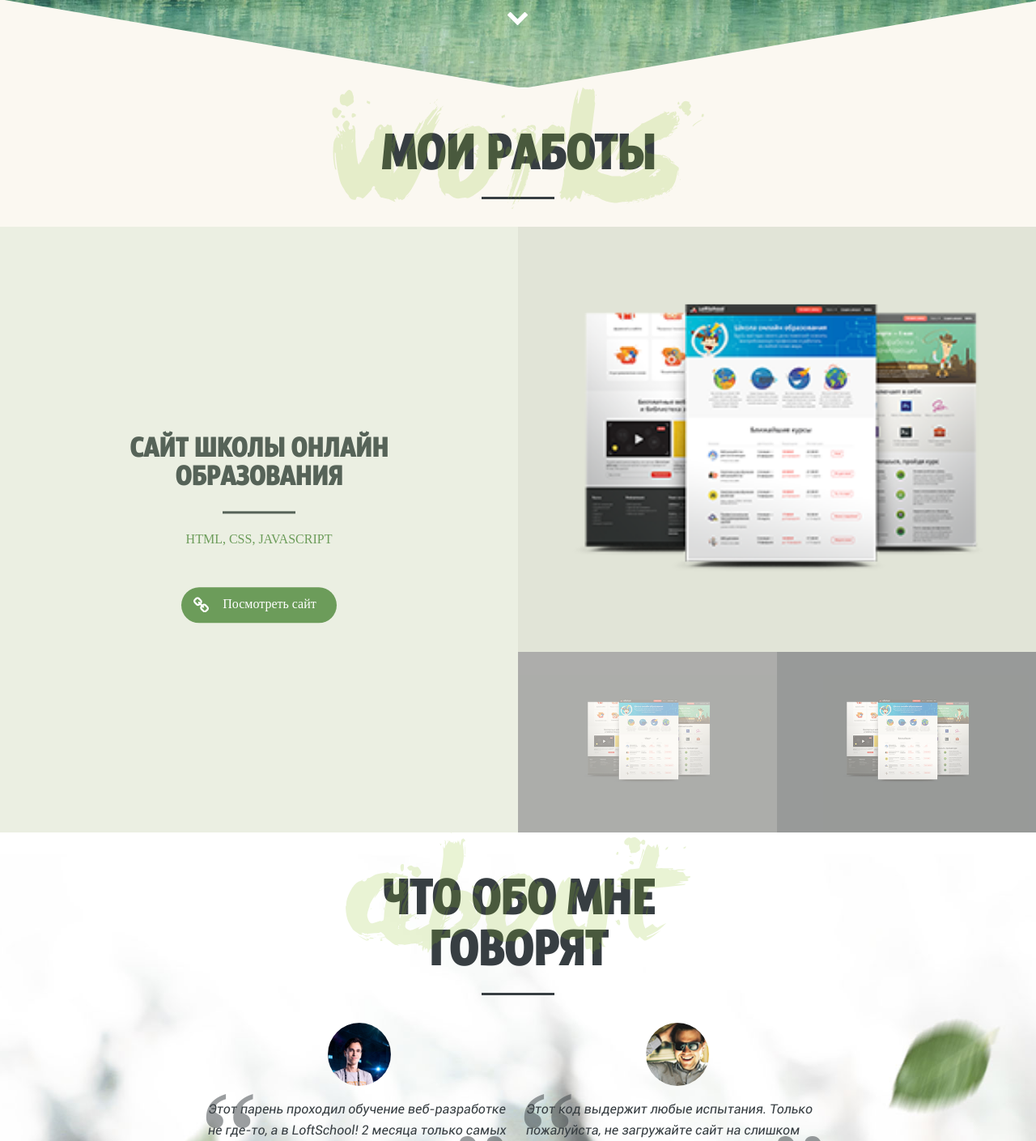
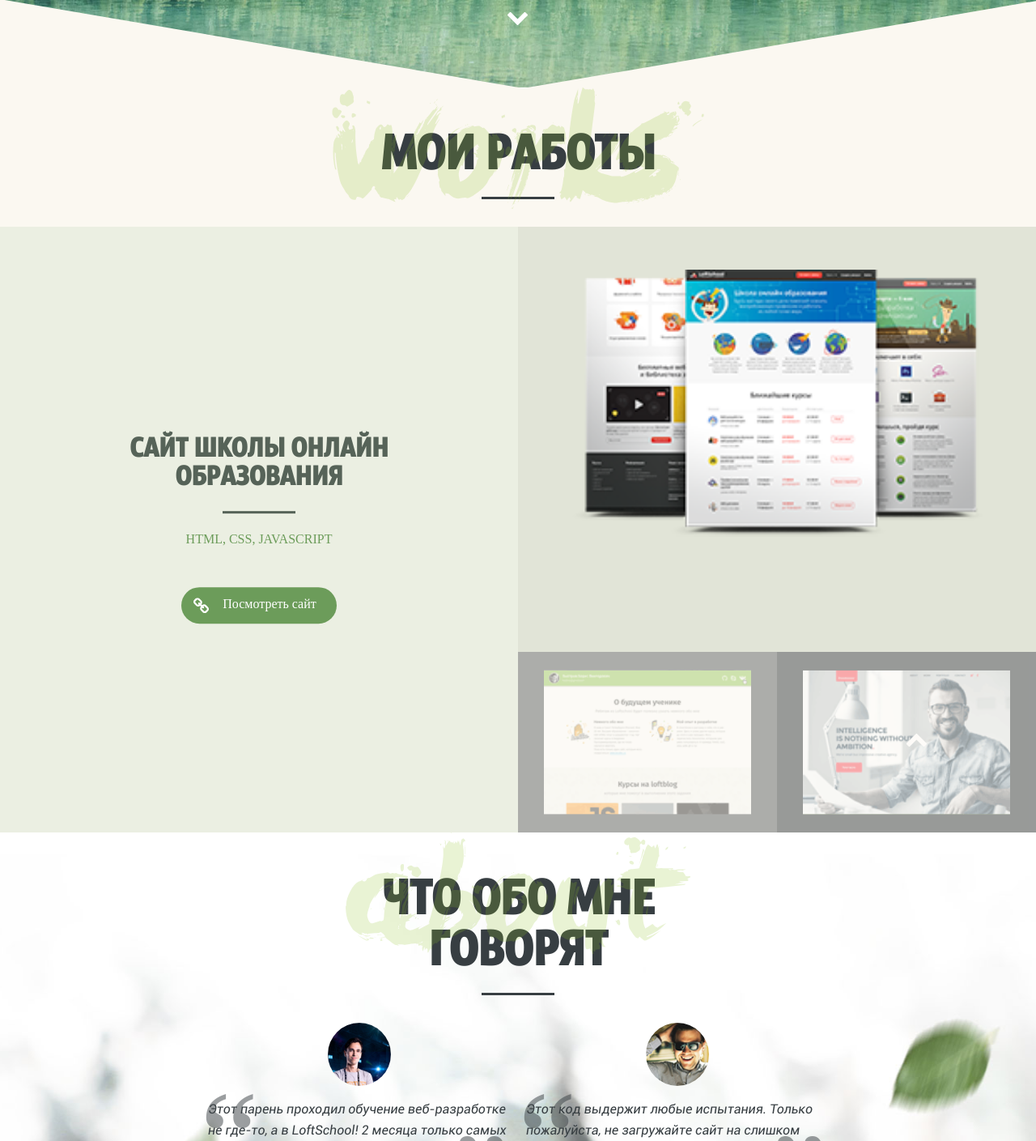
Before and after one commit to DenisBeck/dz1-loftschool, a web app: file app/works.html in a window 1280 px wide. Shown: the part 692-2101 px from the top of the page at 81% size. Run offline with its HTML, style and script files only (its server is not run), Linux system fonts and the light colour scheme; style sheets or scripts are compiled from the project's sources; some web fonts are replaced.

Commit message:
слайдер более-менее работает

```diff
--- a/app/css/main.css
+++ b/app/css/main.css
@@ -437,6 +437,7 @@
     height: 100%; }
   .description-part__block {
     width: 80%;
+    height: 80%;
     text-align: center;
     position: absolute;
     top: 50%;
@@ -444,11 +445,23 @@
     -webkit-transform: translate(-50%, -50%);
         -ms-transform: translate(-50%, -50%);
             transform: translate(-50%, -50%); }
+  .description-part__list {
+    overflow: hidden;
+    height: 100%;
+    width: 100%;
+    position: relative; }
   .description-part__item {
-    display: none;
+    position: absolute;
+    top: 50%;
+    left: 50%;
+    -webkit-transform: translate(-50%, -50%);
+        -ms-transform: translate(-50%, -50%);
+            transform: translate(-50%, -50%);
+    width: 100%;
+    left: 150%;
     font-family: robotomedium; }
-    .description-part__item:first-of-type {
-      display: block; }
+    .description-part__item_active {
+      left: 50%; }
   .description-part__head {
     font-size: 35px;
     font-family: sansus_webissimoregular;
@@ -494,6 +507,7 @@
     height: 100%; }
   .vision-part__container {
     width: 80%;
+    height: 80%;
     text-align: center;
     position: absolute;
     top: 50%;
@@ -501,12 +515,26 @@
     -webkit-transform: translate(-50%, -50%);
         -ms-transform: translate(-50%, -50%);
             transform: translate(-50%, -50%); }
-  .vision-part__img {
-    width: 100%; }
+  .vision-part__list {
+    width: 100%;
+    height: 100%;
+    position: relative;
+    overflow: hidden; }
+  .vision-part__img img {
+    width: 100%;
+    height: 100%; }
   .vision-part__item {
-    display: none; }
-    .vision-part__item:first-of-type {
-      display: block; }
+    width: 100%;
+    height: 100%;
+    opacity: 0;
+    position: absolute;
+    top: 50%;
+    left: 50%;
+    -webkit-transform: translate(-50%, -50%);
+        -ms-transform: translate(-50%, -50%);
+            transform: translate(-50%, -50%); }
+    .vision-part__item_active {
+      opacity: 1; }
 
 .navigation-part {
   float: right;
@@ -517,6 +545,8 @@
     position: relative;
     height: 100%; }
   .navigation-part__wrap {
+    width: 80%;
+    height: 80%;
     position: absolute;
     top: 50%;
     left: 50%;
@@ -525,20 +555,35 @@
             transform: translate(-50%, -50%);
     max-width: 280px;
     text-align: center; }
+  .navigation-part__list {
+    overflow: hidden;
+    position: relative;
+    height: 100%;
+    width: 100%; }
   .navigation-part__item {
-    display: none; }
-    .navigation-part__item:first-of-type {
-      display: block; }
+    position: absolute;
+    top: 50%;
+    left: 50%;
+    -webkit-transform: translate(-50%, -50%);
+        -ms-transform: translate(-50%, -50%);
+            transform: translate(-50%, -50%);
+    width: 100%;
+    height: 100%;
+    overflow: hidden; }
   .navigation-part__prev {
     float: left;
     opacity: 0.4; }
-    .navigation-part__prev .description-part__img {
-      opacity: 0.5; }
+    .navigation-part__prev .navigation-part__item {
+      top: -50%; }
+      .navigation-part__prev .navigation-part__item_active {
+        top: 50%; }
   .navigation-part__next {
     float: right;
     opacity: 0.5; }
-    .navigation-part__next .description-part__img {
-      opacity: 0.5; }
+    .navigation-part__next .navigation-part__item {
+      top: 150%; }
+      .navigation-part__next .navigation-part__item_active {
+        top: 50%; }
   .navigation-part__arrow {
     width: 25px;
     height: 20px;
@@ -1329,9 +1374,6 @@ a {
   50% {
     -webkit-transform: scaleX(0.5);
             transform: scaleX(0.5); }
-  90% {
-    -webkit-transform: scaleX(0);
-            transform: scaleX(0); }
   100% {
     -webkit-transform: scaleX(0);
             transform: scaleX(0); } }
@@ -1357,9 +1396,6 @@ a {
   50% {
     -webkit-transform: scaleX(0.5);
             transform: scaleX(0.5); }
-  90% {
-    -webkit-transform: scaleX(1);
-            transform: scaleX(1); }
   100% {
     -webkit-transform: scaleX(1);
             transform: scaleX(1); } }
--- a/app/sass/main.sass
+++ b/app/sass/main.sass
@@ -196,8 +196,6 @@ a
 		transform: scaleX(1)
 	50%
 		transform: scaleX(0.5)
-	90%
-		transform: scaleX(0)
 	100%
 		transform: scaleX(0)
 
@@ -206,8 +204,6 @@ a
 		transform: scaleX(0)
 	50%
 		transform: scaleX(0.5)
-	90%
-		transform: scaleX(1)
 	100%
 		transform: scaleX(1)
 
--- a/app/works.html
+++ b/app/works.html
@@ -68,14 +68,17 @@
           <div class="vision-part__wrap">
             <div class="vision-part__container">
               <ul class="vision-part__list">
-                <li class="vision-part__item">
+                <li class="vision-part__item vision-part__item_active">
                   <div class="vision-part__img"><img src="img/site1.png" alt="Моя работа"/></div>
                 </li>
                 <li class="vision-part__item">
-                  <div class="vision-part__img"><img src="img/site1.png" alt="Моя работа"/></div>
+                  <div class="vision-part__img"><img src="img/fl-site.png" alt="Моя работа"/></div>
                 </li>
                 <li class="vision-part__item">
-                  <div class="vision-part__img"><img src="img/site1.png" alt="Моя работа"/></div>
+                  <div class="vision-part__img"><img src="img/pf-site.png" alt="Моя работа"/></div>
+                </li>
+                <li class="vision-part__item">
+                  <div class="vision-part__img"><img src="img/test-site.png" alt="Моя работа"/></div>
                 </li>
               </ul>
             </div>
@@ -85,7 +88,7 @@
           <div class="description-part__wrap">
             <div class="description-part__block">
               <ul class="description-part__list">
-                <li class="description-part__item">
+                <li class="description-part__item description-part__item_active">
                   <h3 class="description-part__head">Сайт школы онлайн образования</h3>
                   <div class="description-part-tech">
                     <ul class="description-part-tech__list">
@@ -93,63 +96,35 @@
                       <li class="description-part-tech__item">css,</li>
                       <li class="description-part-tech__item">javascript</li>
                     </ul>
-                  </div><a href="http://www.loftschool.com" target="_blank" class="description-part__visit">Посмотреть сайт </a>
+                  </div><a href="http://www.loftschool.com" target="_blank" class="description-part__visit">Посмотреть сайт</a>
                 </li>
                 <li class="description-part__item">
-                  <h3 class="description-part__head">Сайт школы онлайн образования</h3>
+                  <h3 class="description-part__head">Лендинг-страница Фрилансера</h3>
                   <div class="description-part-tech">
                     <ul class="description-part-tech__list">
-                      <li class="description-part-tech__item">h,</li>
-                      <li class="description-part-tech__item">t,</li>
-                      <li class="description-part-tech__item">m,</li>
-                      <li class="description-part-tech__item">l,</li>
-                      <li class="description-part-tech__item">,,</li>
-                      <li class="description-part-tech__item"> ,</li>
-                      <li class="description-part-tech__item">c,</li>
-                      <li class="description-part-tech__item">s,</li>
-                      <li class="description-part-tech__item">s,</li>
-                      <li class="description-part-tech__item">,,</li>
-                      <li class="description-part-tech__item"> ,</li>
-                      <li class="description-part-tech__item">j,</li>
-                      <li class="description-part-tech__item">a,</li>
-                      <li class="description-part-tech__item">v,</li>
-                      <li class="description-part-tech__item">a,</li>
-                      <li class="description-part-tech__item">s,</li>
-                      <li class="description-part-tech__item">c,</li>
-                      <li class="description-part-tech__item">r,</li>
-                      <li class="description-part-tech__item">i,</li>
-                      <li class="description-part-tech__item">p,</li>
-                      <li class="description-part-tech__item">t</li>
+                      <li class="description-part-tech__item">html,</li>
+                      <li class="description-part-tech__item">css</li>
                     </ul>
-                  </div><a href="http://www.loftschool.com" target="_blank" class="description-part__visit">Посмотреть сайт </a>
+                  </div><a href="#" target="_blank" class="description-part__visit">Посмотреть сайт</a>
                 </li>
                 <li class="description-part__item">
-                  <h3 class="description-part__head">Сайт школы онлайн образования</h3>
+                  <h3 class="description-part__head">Сайт портфолио - пример</h3>
                   <div class="description-part-tech">
                     <ul class="description-part-tech__list">
-                      <li class="description-part-tech__item">h,</li>
-                      <li class="description-part-tech__item">t,</li>
-                      <li class="description-part-tech__item">m,</li>
-                      <li class="description-part-tech__item">l,</li>
-                      <li class="description-part-tech__item">,,</li>
-                      <li class="description-part-tech__item"> ,</li>
-                      <li class="description-part-tech__item">c,</li>
-                      <li class="description-part-tech__item">s,</li>
-                      <li class="description-part-tech__item">s,</li>
-                      <li class="description-part-tech__item">,,</li>
-                      <li class="description-part-tech__item"> ,</li>
-                      <li class="description-part-tech__item">j,</li>
-                      <li class="description-part-tech__item">a,</li>
-                      <li class="description-part-tech__item">v,</li>
-                      <li class="description-part-tech__item">a,</li>
-                      <li class="description-part-tech__item">s,</li>
-                      <li class="description-part-tech__item">c,</li>
-                      <li class="description-part-tech__item">r,</li>
-                      <li class="description-part-tech__item">i,</li>
-                      <li class="description-part-tech__item">p,</li>
-                      <li class="description-part-tech__item">t</li>
+                      <li class="description-part-tech__item">html,</li>
+                      <li class="description-part-tech__item">css</li>
                     </ul>
-                  </div><a href="http://www.loftschool.com" target="_blank" class="description-part__visit">Посмотреть сайт </a>
+                  </div><a href="#" target="_blank" class="description-part__visit">Посмотреть сайт</a>
+                </li>
+                <li class="description-part__item">
+                  <h3 class="description-part__head">страница портфолио в тестовом задании</h3>
+                  <div class="description-part-tech">
+                    <ul class="description-part-tech__list">
+                      <li class="description-part-tech__item">html,</li>
+                      <li class="description-part-tech__item">css,</li>
+                      <li class="description-part-tech__item">javascript</li>
+                    </ul>
+                  </div><a href="#" target="_blank" class="description-part__visit">Посмотреть сайт</a>
                 </li>
               </ul>
             </div>
@@ -163,10 +138,13 @@
                   <div class="navigation-part__img"><img src="img/site1.png" alt="Моя работа"/></div>
                 </li>
                 <li class="navigation-part__item">
-                  <div class="navigation-part__img"><img src="img/site1.png" alt="Моя работа"/></div>
+                  <div class="navigation-part__img"><img src="img/fl-site.png" alt="Моя работа"/></div>
                 </li>
                 <li class="navigation-part__item">
-                  <div class="navigation-part__img"><img src="img/site1.png" alt="Моя работа"/></div>
+                  <div class="navigation-part__img"><img src="img/pf-site.png" alt="Моя работа"/></div>
+                </li>
+                <li class="navigation-part__item navigation-part__item_active">
+                  <div class="navigation-part__img"><img src="img/test-site.png" alt="Моя работа"/></div>
                 </li>
               </ul>
             </div>
@@ -178,11 +156,14 @@
                 <li class="navigation-part__item">
                   <div class="navigation-part__img"><img src="img/site1.png" alt="Моя работа"/></div>
                 </li>
-                <li class="navigation-part__item">
-                  <div class="navigation-part__img"><img src="img/site1.png" alt="Моя работа"/></div>
+                <li class="navigation-part__item navigation-part__item_active">
+                  <div class="navigation-part__img"><img src="img/fl-site.png" alt="Моя работа"/></div>
                 </li>
                 <li class="navigation-part__item">
-                  <div class="navigation-part__img"><img src="img/site1.png" alt="Моя работа"/></div>
+                  <div class="navigation-part__img"><img src="img/pf-site.png" alt="Моя работа"/></div>
+                </li>
+                <li class="navigation-part__item">
+                  <div class="navigation-part__img"><img src="img/test-site.png" alt="Моя работа"/></div>
                 </li>
               </ul>
             </div>
```
Also changed, not shown: other parts of app/css/main.css (+6 -9 lines), app/jade/blocks/mixins.jade (+64 -22 lines), app/jade/works.jade (+4 -12 lines), app/js/common.js (+191 -1 lines), app/sass/_media.sass (+6 -3 lines), app/sass/_works.sass (+46 -14 lines), app/img/fl-site.png (added), app/img/pf-site.png (added), app/img/test-site.jpg (added), app/img/test-site.png (added).
